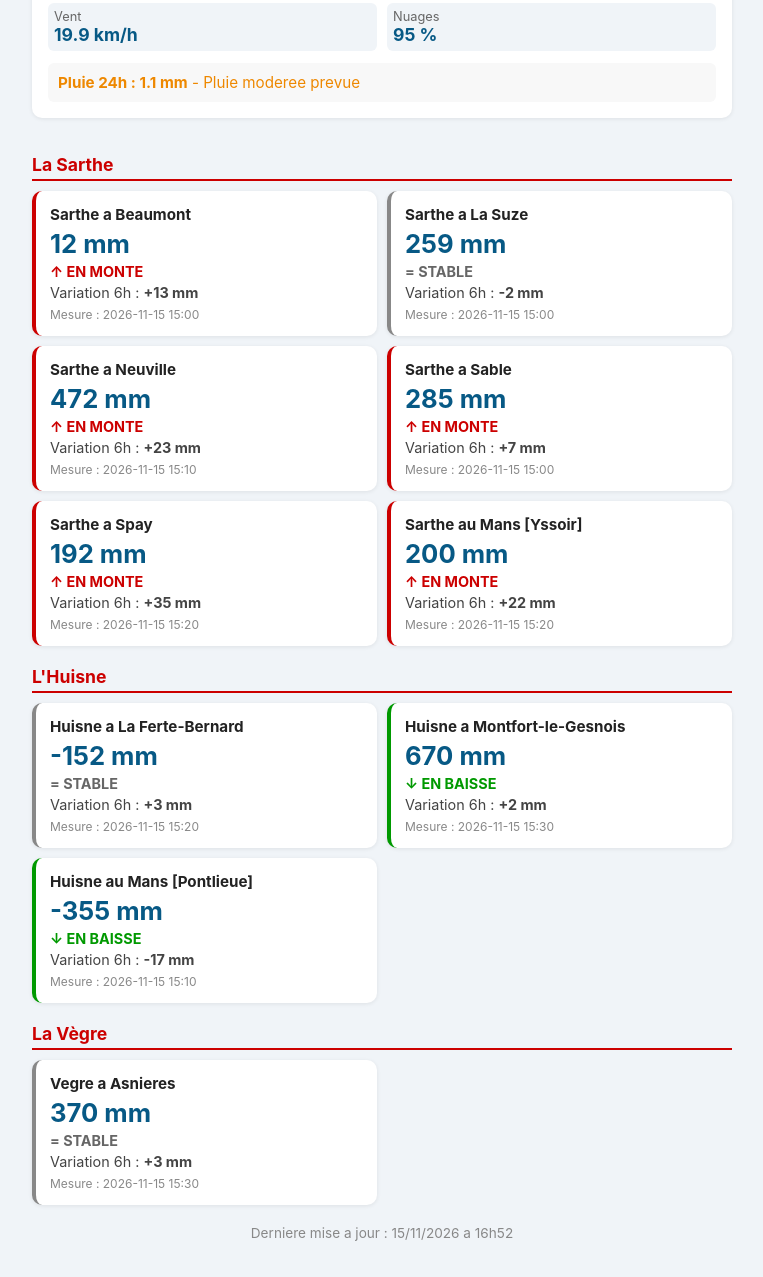
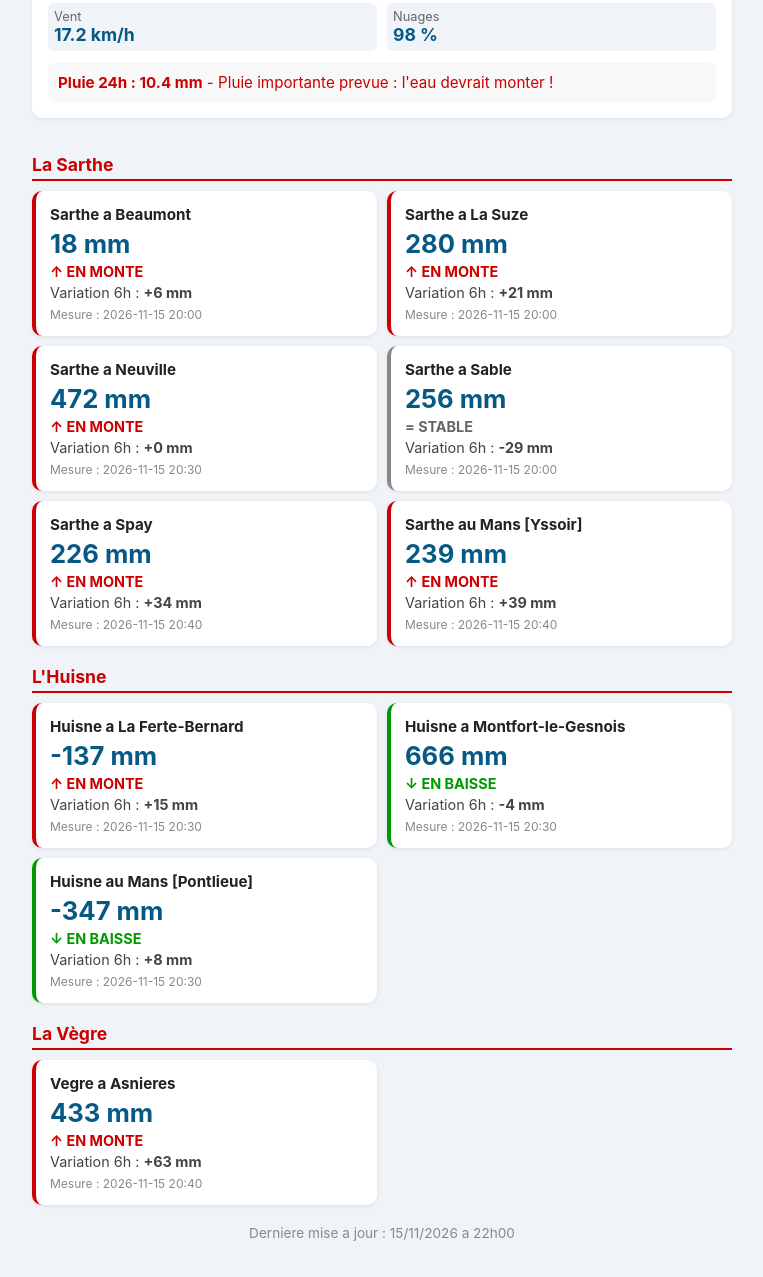
Before and after one commit to abdelziane979-eng/alerte-peche-sarthe, a plain HTML site: page index.html in a window 1280 px wide. Shown: the part 235-1512 px from the top of the page, without its empty margins (258-1021 px from the left). Drawn offline with Linux system fonts and the light colour scheme.

Commit message:
MAJ auto

```diff
--- a/alertes_peche.json
+++ b/alertes_peche.json
@@ -7,5 +7,6 @@
   "M044151010_baisse": "2026-10-23T12:45:59.594421",
   "M042151010_montee": "2026-10-25T17:51:40.700022",
   "M063061010_montee": "2026-11-08T05:55:49.456934",
-  "M063061010_baisse": "2026-11-08T18:29:46.311115"
+  "M063061010_baisse": "2026-11-08T18:29:46.311115",
+  "M058302010_montee": "2026-11-15T21:00:41.665655"
 }
--- a/index.html
+++ b/index.html
@@ -63,86 +63,86 @@
         <div class="meteo">
             <h2>Meteo au Mans</h2>
             <div class="meteo-grid">
-                <div class="meteo-item"><span class="label">Temperature</span><span class="valeur">13.7 C</span></div>
-                <div class="meteo-item"><span class="label">Pression</span><span class="valeur">993 hPa</span></div>
-                <div class="meteo-item"><span class="label">Vent</span><span class="valeur">19.9 km/h</span></div>
-                <div class="meteo-item"><span class="label">Nuages</span><span class="valeur">95 %</span></div>
+                <div class="meteo-item"><span class="label">Temperature</span><span class="valeur">10.1 C</span></div>
+                <div class="meteo-item"><span class="label">Pression</span><span class="valeur">998 hPa</span></div>
+                <div class="meteo-item"><span class="label">Vent</span><span class="valeur">17.2 km/h</span></div>
+                <div class="meteo-item"><span class="label">Nuages</span><span class="valeur">98 %</span></div>
             </div>
-            <div class="pluie" style="color: #e80;">
-                <strong>Pluie 24h : 1.1 mm</strong> - Pluie moderee prevue
+            <div class="pluie" style="color: #c00;">
+                <strong>Pluie 24h : 10.4 mm</strong> - Pluie importante prevue : l'eau devrait monter !
             </div>
         </div>
 <h2 class="riviere">La Sarthe</h2><div class="stations">
             <div class="station tend-montee">
                 <div class="station-nom">Sarthe a Beaumont</div>
-                <div class="station-hauteur">12 mm</div>
+                <div class="station-hauteur">18 mm</div>
                 <div class="station-tend">↑ EN MONTE</div>
-                <div class="var">Variation 6h : <strong>+13 mm</strong></div>
-                <div class="station-maj">Mesure : 2026-11-15 15:00</div>
+                <div class="var">Variation 6h : <strong>+6 mm</strong></div>
+                <div class="station-maj">Mesure : 2026-11-15 20:00</div>
             </div>
-            <div class="station tend-stable">
+            <div class="station tend-montee">
                 <div class="station-nom">Sarthe a La Suze</div>
-                <div class="station-hauteur">259 mm</div>
-                <div class="station-tend">= STABLE</div>
-                <div class="var">Variation 6h : <strong>-2 mm</strong></div>
-                <div class="station-maj">Mesure : 2026-11-15 15:00</div>
+                <div class="station-hauteur">280 mm</div>
+                <div class="station-tend">↑ EN MONTE</div>
+                <div class="var">Variation 6h : <strong>+21 mm</strong></div>
+                <div class="station-maj">Mesure : 2026-11-15 20:00</div>
             </div>
             <div class="station tend-montee">
                 <div class="station-nom">Sarthe a Neuville</div>
                 <div class="station-hauteur">472 mm</div>
                 <div class="station-tend">↑ EN MONTE</div>
-                <div class="var">Variation 6h : <strong>+23 mm</strong></div>
-                <div class="station-maj">Mesure : 2026-11-15 15:10</div>
+                <div class="var">Variation 6h : <strong>+0 mm</strong></div>
+                <div class="station-maj">Mesure : 2026-11-15 20:30</div>
             </div>
-            <div class="station tend-montee">
+            <div class="station tend-stable">
                 <div class="station-nom">Sarthe a Sable</div>
-                <div class="station-hauteur">285 mm</div>
-                <div class="station-tend">↑ EN MONTE</div>
-                <div class="var">Variation 6h : <strong>+7 mm</strong></div>
-                <div class="station-maj">Mesure : 2026-11-15 15:00</div>
+                <div class="station-hauteur">256 mm</div>
+                <div class="station-tend">= STABLE</div>
+                <div class="var">Variation 6h : <strong>-29 mm</strong></div>
+                <div class="station-maj">Mesure : 2026-11-15 20:00</div>
             </div>
             <div class="station tend-montee">
                 <div class="station-nom">Sarthe a Spay</div>
-                <div class="station-hauteur">192 mm</div>
+                <div class="station-hauteur">226 mm</div>
                 <div class="station-tend">↑ EN MONTE</div>
-                <div class="var">Variation 6h : <strong>+35 mm</strong></div>
-                <div class="station-maj">Mesure : 2026-11-15 15:20</div>
+                <div class="var">Variation 6h : <strong>+34 mm</strong></div>
+                <div class="station-maj">Mesure : 2026-11-15 20:40</div>
             </div>
             <div class="station tend-montee">
                 <div class="station-nom">Sarthe au Mans [Yssoir]</div>
-                <div class="station-hauteur">200 mm</div>
+                <div class="station-hauteur">239 mm</div>
                 <div class="station-tend">↑ EN MONTE</div>
-                <div class="var">Variation 6h : <strong>+22 mm</strong></div>
-                <div class="station-maj">Mesure : 2026-11-15 15:20</div>
+                <div class="var">Variation 6h : <strong>+39 mm</strong></div>
+                <div class="station-maj">Mesure : 2026-11-15 20:40</div>
             </div></div><h2 class="riviere">L'Huisne</h2><div class="stations">
-            <div class="station tend-stable">
+            <div class="station tend-montee">
                 <div class="station-nom">Huisne a La Ferte-Bernard</div>
-                <div class="station-hauteur">-152 mm</div>
-                <div class="station-tend">= STABLE</div>
-                <div class="var">Variation 6h : <strong>+3 mm</strong></div>
-                <div class="station-maj">Mesure : 2026-11-15 15:20</div>
+                <div class="station-hauteur">-137 mm</div>
+                <div class="station-tend">↑ EN MONTE</div>
+                <div class="var">Variation 6h : <strong>+15 mm</strong></div>
+                <div class="station-maj">Mesure : 2026-11-15 20:30</div>
             </div>
             <div class="station tend-baisse">
                 <div class="station-nom">Huisne a Montfort-le-Gesnois</div>
-                <div class="station-hauteur">670 mm</div>
+                <div class="station-hauteur">666 mm</div>
                 <div class="station-tend">↓ EN BAISSE</div>
-                <div class="var">Variation 6h : <strong>+2 mm</strong></div>
-                <div class="station-maj">Mesure : 2026-11-15 15:30</div>
+                <div class="var">Variation 6h : <strong>-4 mm</strong></div>
+                <div class="station-maj">Mesure : 2026-11-15 20:30</div>
             </div>
             <div class="station tend-baisse">
                 <div class="station-nom">Huisne au Mans [Pontlieue]</div>
-                <div class="station-hauteur">-355 mm</div>
+                <div class="station-hauteur">-347 mm</div>
                 <div class="station-tend">↓ EN BAISSE</div>
-                <div class="var">Variation 6h : <strong>-17 mm</strong></div>
-                <div class="station-maj">Mesure : 2026-11-15 15:10</div>
+                <div class="var">Variation 6h : <strong>+8 mm</strong></div>
+                <div class="station-maj">Mesure : 2026-11-15 20:30</div>
             </div></div><h2 class="riviere">La Vègre</h2><div class="stations">
-            <div class="station tend-stable">
+            <div class="station tend-montee">
                 <div class="station-nom">Vegre a Asnieres</div>
-                <div class="station-hauteur">370 mm</div>
-                <div class="station-tend">= STABLE</div>
-                <div class="var">Variation 6h : <strong>+3 mm</strong></div>
-                <div class="station-maj">Mesure : 2026-11-15 15:30</div>
+                <div class="station-hauteur">433 mm</div>
+                <div class="station-tend">↑ EN MONTE</div>
+                <div class="var">Variation 6h : <strong>+63 mm</strong></div>
+                <div class="station-maj">Mesure : 2026-11-15 20:40</div>
             </div></div>
-<div class="date">Derniere mise a jour : 15/11/2026 a 16h52</div>
+<div class="date">Derniere mise a jour : 15/11/2026 a 22h00</div>
 </body>
 </html>
```
Also changed, not shown: historique_hauteurs.json.
